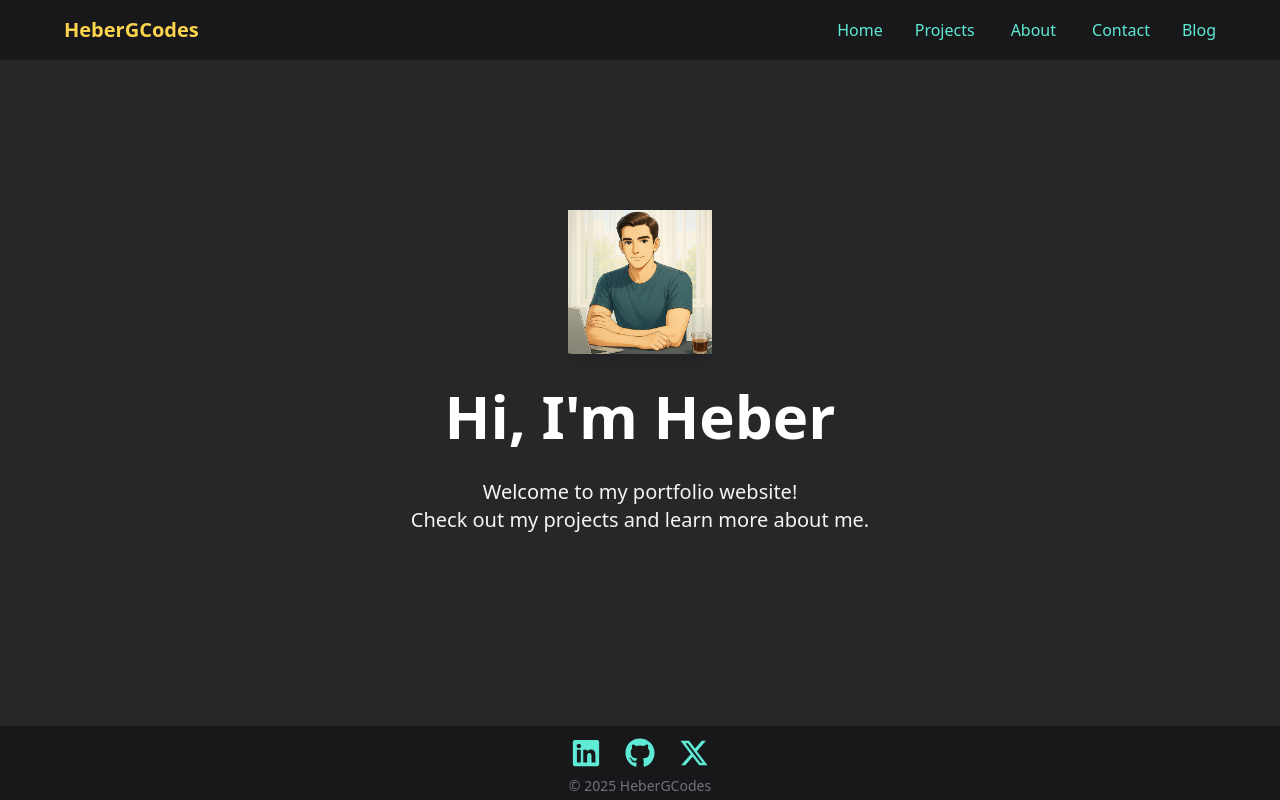
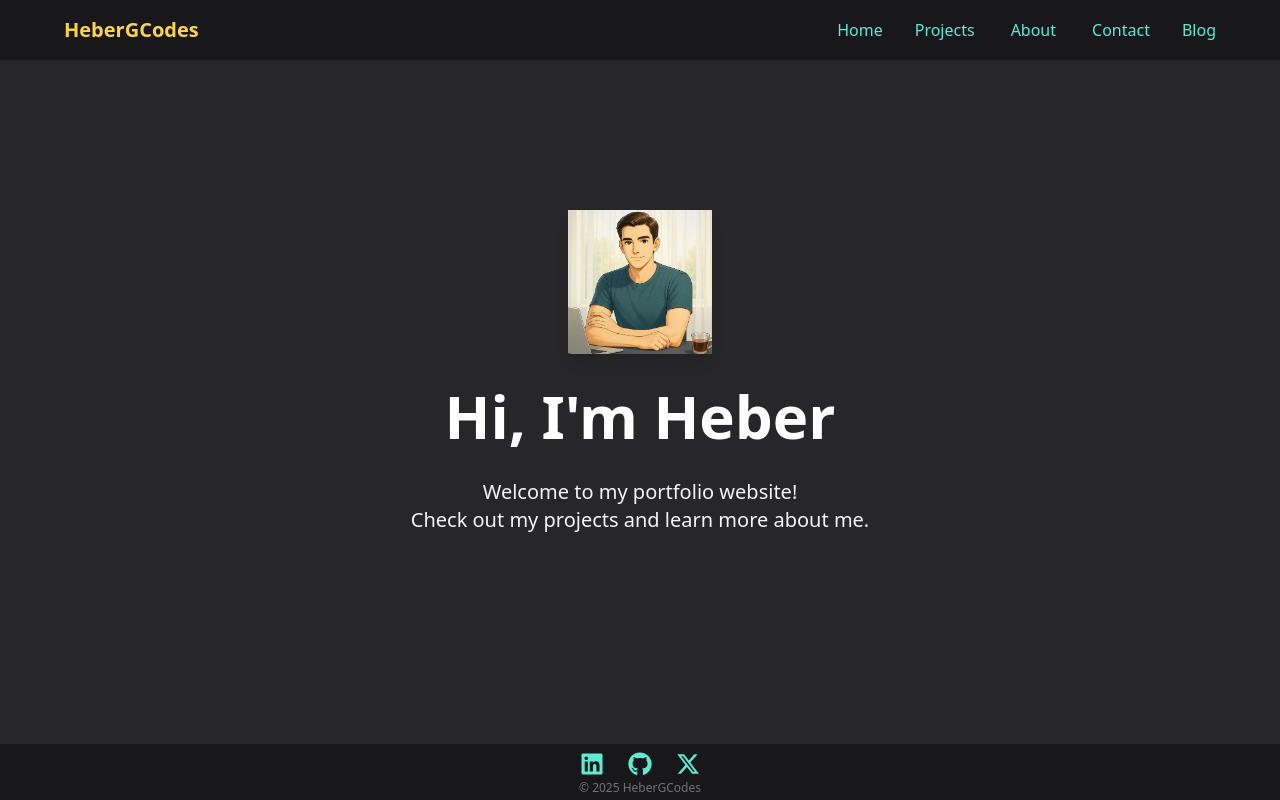
Before and after one commit to HeberGCodes/my-portfolio-frontend, a React (Create React App) app: page / in a window 1280 px wide. Shown: the top 800 px of the page. Built offline with nearby package versions, Linux system fonts and the light colour scheme.

Commit message:
Navbar: adjust scroll offset to account for header height, Footer: reseize social icons and adjust footer padding

```diff
--- a/src/components/Footer.jsx
+++ b/src/components/Footer.jsx
@@ -2,9 +2,9 @@ import { FaLinkedin, FaGithub, FaXTwitter } from "react-icons/fa6";
 
 export default function Footer() {
     return (
-      <footer className="bg-zinc-900 text-zinc-500 text-sm text-center p-1 fixed bottom-0 w-full">
+      <footer className="bg-zinc-900 text-zinc-500 text-xs text-center p-1 fixed bottom-0 w-full">
         {/* Social Links */}
-              <div className="justify-center flex gap-6 text-3xl py-2">
+              <div className="justify-center flex gap-6 text-2xl p-1">
                 <a
                     href="https://www.linkedin.com/in/heber-gc/"
                     target="_blank"
--- a/src/components/Navbar.jsx
+++ b/src/components/Navbar.jsx
@@ -8,7 +8,7 @@ export default function Navbar() {
     const linkProps = {
       spy: true,
       smooth: true,
-      offset: 0,
+      offset: -60,
       duration: 500,
       className:
         "px-1 text-teal-300 hover:text-amber-200 transition transform hover:scale-110 cursor-pointer",
```
